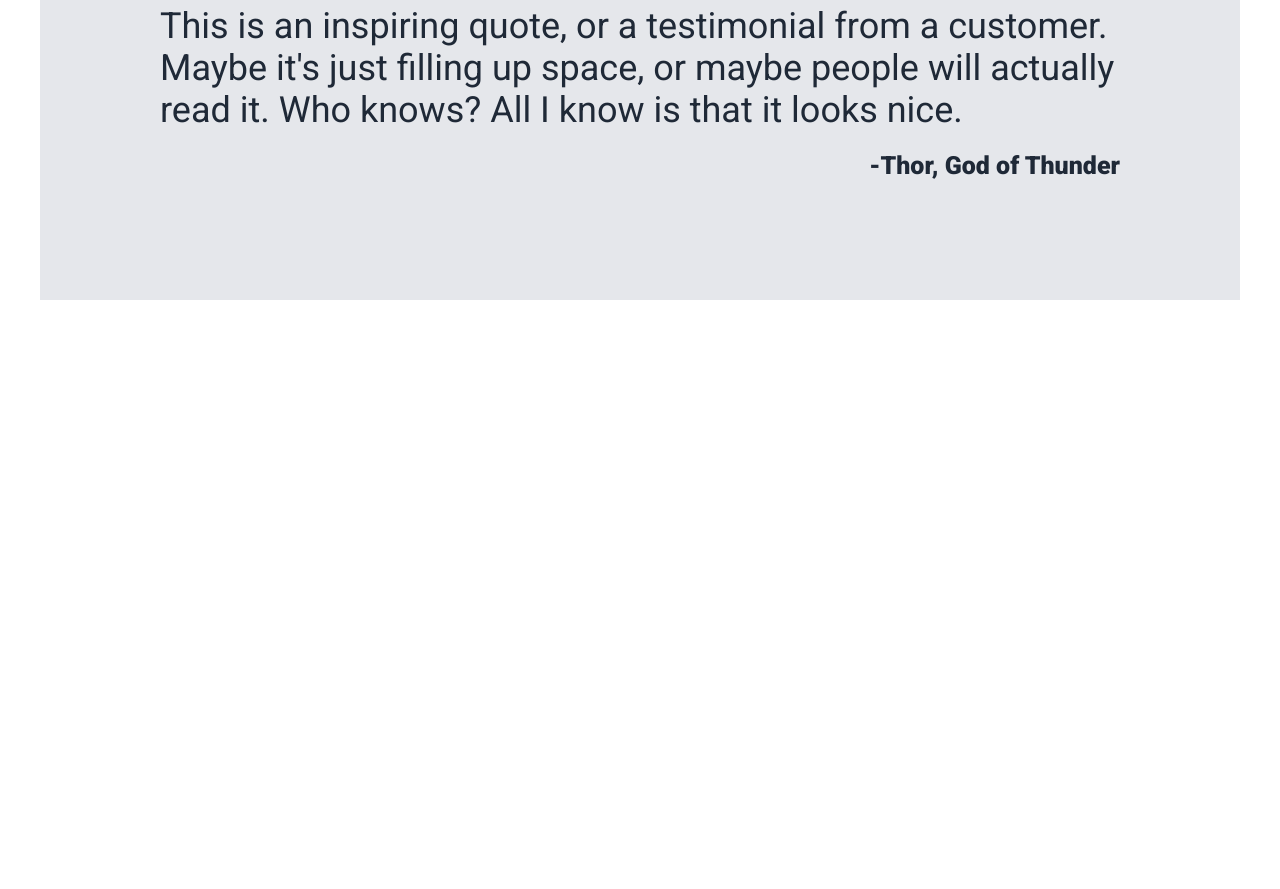
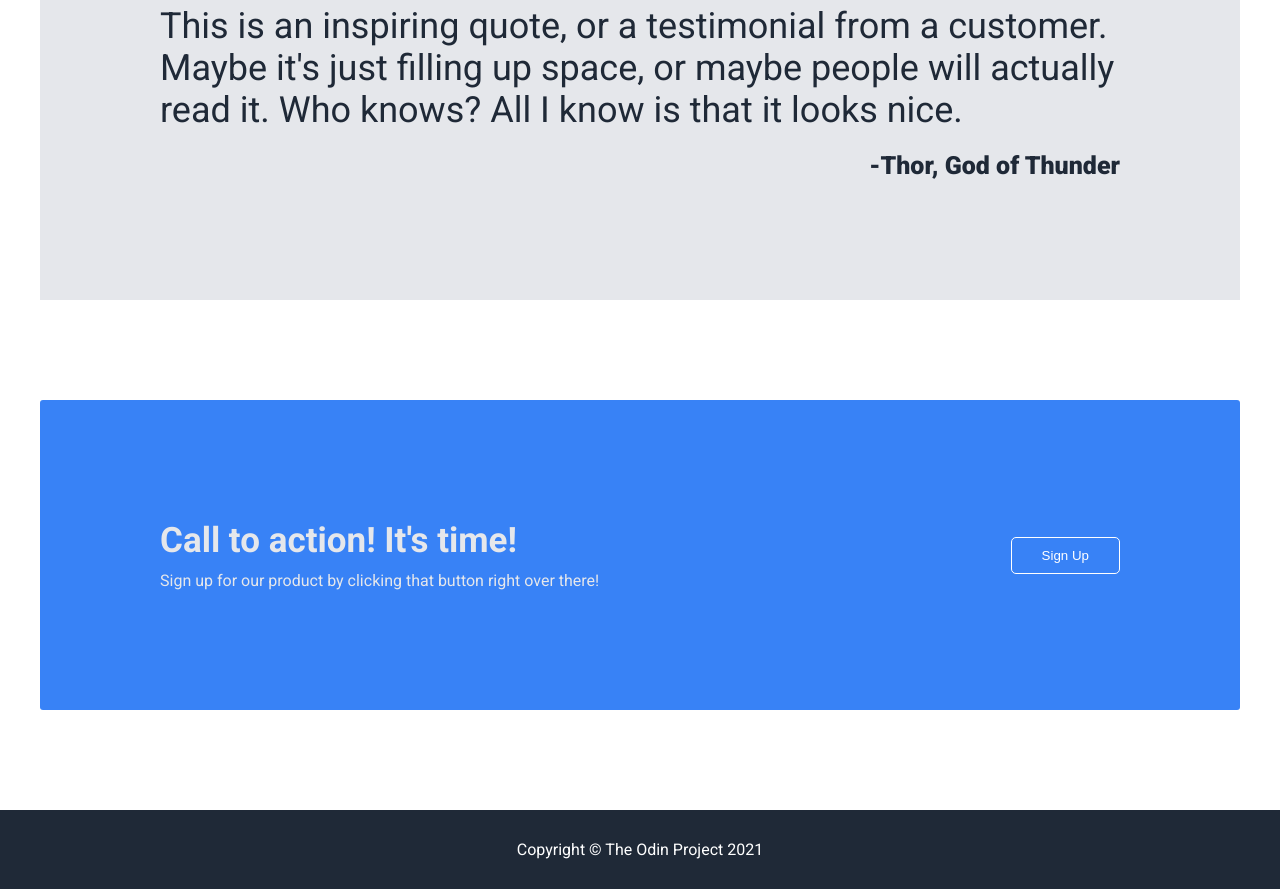
Before and after one commit to Garik-Grafov/_theOdinPriject_landing-page, a plain HTML site: page index.html in a window 1280 px wide. Shown: the part 1307-2196 px from the top of the page. Before the commit the page ends 1607 px from the top, so only its background shows below. Drawn offline with Linux system fonts and the light colour scheme.

Commit message:
added all section and styles

```diff
--- a/index.html
+++ b/index.html
@@ -84,7 +84,23 @@
           </blockquote>
           <span class="name_author">-Thor, God of Thunder</span>
         </section>
+        <section class="action">
+          <div class="action__info">
+            <h3 class="action__title">Call to action! It's time!</h3>
+            <p class="action__description">
+              Sign up for our product by clicking that button right over there!
+            </p>
+          </div>
+          <div class="action__button">
+            <button class="action__btn btn" type="button">
+              <a href="#">Sign Up</a>
+            </button>
+          </div>
+        </section>
       </div>
     </main>
+    <footer class="footer">
+      <p>Copyright © The Odin Project 2021</p>
+    </footer>
   </body>
 </html>
--- a/styles.css
+++ b/styles.css
@@ -129,6 +129,7 @@ h1 {
   padding: 10%;
   display: flex;
   flex-direction: column;
+  margin-bottom: 100px;
 }
 blockquote {
   margin-bottom: 20px;
@@ -138,3 +139,39 @@ blockquote {
   font-weight: 900;
   font-size: 25px;
 }
+/* end*/
+/* start action  */
+.action {
+  background-color: #3882f6;
+  border-radius: 3px;
+  padding: 10%;
+  display: flex;
+  justify-content: space-between;
+  align-items: center;
+  margin-bottom: 100px;
+}
+.action__info {
+}
+.action__title {
+  font-size: 35px;
+  color: #e5e7eb;
+  margin-bottom: 10px;
+}
+.action__description {
+  color: #e5e7eb;
+}
+.action__button {
+}
+.action__btn {
+  padding: 10px 30px;
+  background-color: #3882f6;
+  border: 1px solid #fff;
+  color: #fff;
+  border-radius: 5px;
+}
+.footer {
+  background-color: #1f2937;
+  padding: 30px;
+  text-align: center;
+  color: #fff;
+}
```
